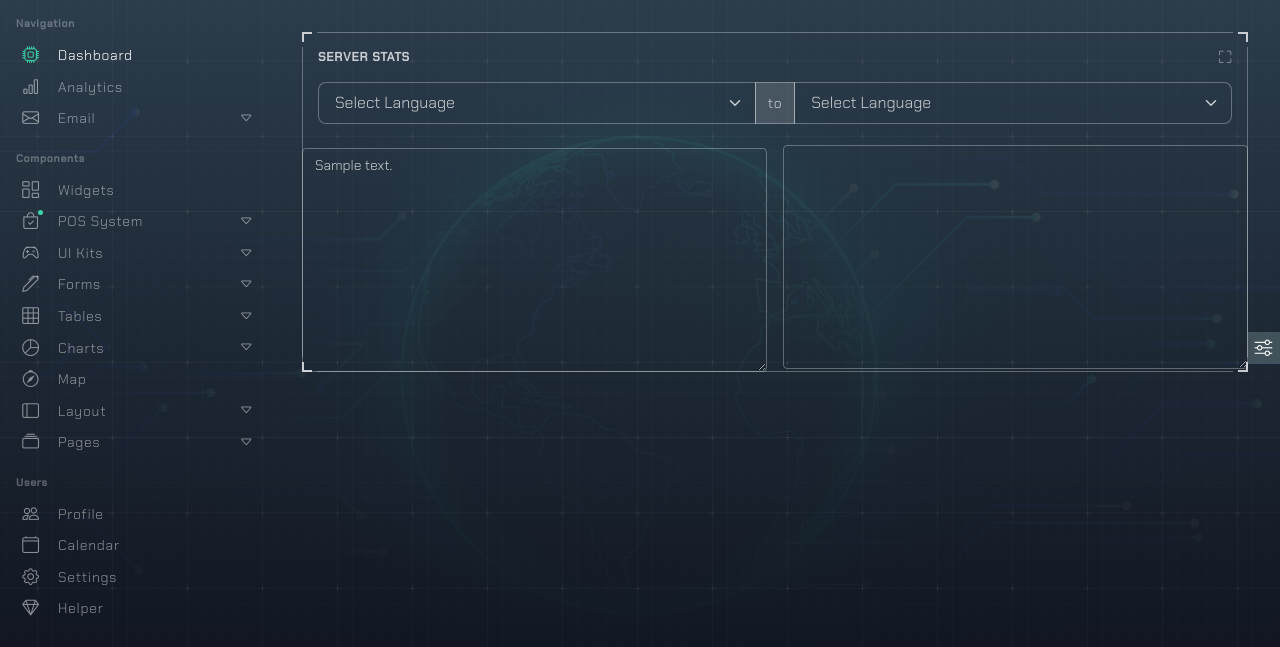
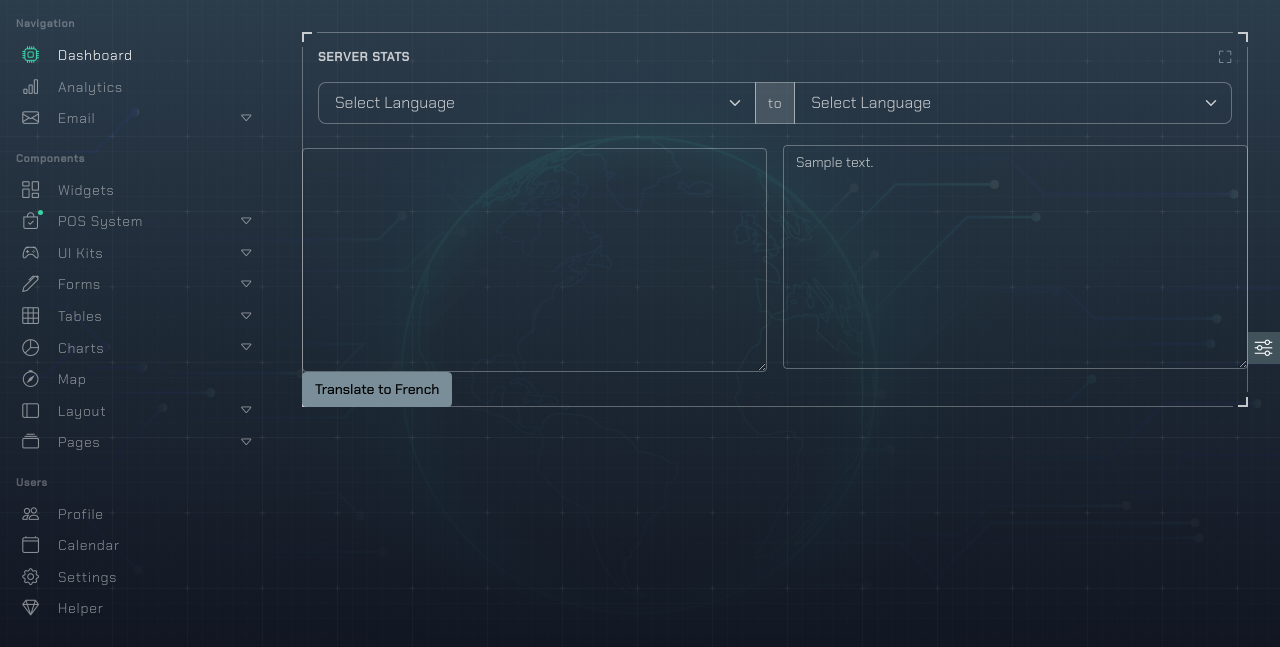
Before and after one commit to martourez21/flask_translation_app-watson, a Flask app: template templates/index.html in a window 1280 px wide. Shown: the part 52-699 px from the top of the page. Run offline with Flask 2, Linux system fonts and the light colour scheme; the template is opened without the code that fills it: most values are stand-ins (such as "Sample title", 1, 10 or a date in 2020); some libraries are stand-ins or nearby versions.

Commit message:
fixed the model_id problem in the view

```diff
--- a/app.py
+++ b/app.py
@@ -4,23 +4,37 @@ This is the start of this application
 Returns:
     _type_: _description_
 """
-from flask import Flask, render_template
+from base64 import encode
+from flask import Flask, request, render_template
+from urllib.parse import quote
+
+import urllib3
 from machinetranslation.translator import english_to_french, french_to_english
 import json
 
 
 app = Flask(__name__)
 
-
-@app.route('/')
-@app.route('/home')
+@app.route('/', methods=['GET', 'POST'])
 def index():
     """Function to load the home page of this application
-
     Returns:
         _type_: _description_
     """
-    text = english_to_french("Apr 13, 2021 · The package python-dotenv installed earlier is used to load them instead of having to pass each variable in the terminal before typing flask run. When you run the application, you should see Home. 2. Configure the application. Install flask-sqlalchemy, flask-migrate. They are needed to run and manage your database.")
+    return render_template('index.html')
+
+@app.route('/translate')
+def translation():
+    phrase = request.args.get("textToTranslate")
+    _model1 = request.args.get("mode_id1")
+    _model2 = request.args.get("mode_id2")
+    print("##############################")
+    print(phrase)
+    model_id = _model1 + '-' +_model2
+    print(model_id)
+
+    text = english_to_french(model_id, phrase)
+
     return render_template('index.html', text=text)
 
 
--- a/machinetranslation/translator.py
+++ b/machinetranslation/translator.py
@@ -18,20 +18,20 @@ lt = LanguageTranslatorV3(version='2022-07-08', authenticator=authenticator)
 #assign your api url to the object
 lt.set_service_url(url)
 
-def english_to_french(english_text):
+def english_to_french(model, english_text):
     """
     This function translates string inputs from english to french
     """
     translation = lt.translate(
     english_text,
-    model_id='en-fr').get_result()
+    model_id=model).get_result()
     data = {}
     for data in translation['translations']:
         print(data['translation'])
 
     return data['translation']
 
-def french_to_english(french_text):
+def french_to_english(model, french_text):
     """
     This function translates input string from french back to english
     """
--- /dev/null
+++ b/static/assets/js/mywebscript.js
@@ -0,0 +1,25 @@
+let translateToFrench = ()=>{
+    textToTranslate = document.getElementById("textToTranslate").value;
+
+    let xhttp = new XMLHttpRequest();
+    xhttp.onreadystatechange = function() {
+        if (this.readyState == 4 && this.status == 200) {
+            document.getElementById("textToTranslate").innerHTML = xhttp.responseText;
+        }
+    };
+    xhttp.open("GET", "englishToFrench?textToTranslate"+"="+textToTranslate, true);
+    xhttp.send();
+}
+
+let translateToEnglish = ()=>{
+    textToTranslate = document.getElementById("textToTranslate").value;
+
+    let xhttp = new XMLHttpRequest();
+    xhttp.onreadystatechange = function() {
+        if (this.readyState == 4 && this.status == 200) {
+            document.getElementById("translated_text").innerHTML = xhttp.responseText;
+        }
+    };
+    xhttp.open("GET", "frenchToEnglish?textToTranslate"+"="+textToTranslate, true);
+    xhttp.send();
+}
--- a/templates/base.html
+++ b/templates/base.html
@@ -640,6 +640,7 @@
 <script data-cfasync="false" src="/cdn-cgi/scripts/5c5dd728/cloudflare-static/email-decode.min.js"></script><script src="assets/js/vendor.min.js" type="89c89fd13e3f8e504b34f2d4-text/javascript"></script>
 <script src="{{url_for('static', filename='assets/js/app.min.js')}}" type="89c89fd13e3f8e504b34f2d4-text/javascript"></script>
 
+<script src="{{url_for('static', filename='assets/js/mywebscript.js')}}" type="text/javascript"></script>
 <script src="{{url_for('static', filename='assets/js/custom.js')}}" type="text/javascript"></script>
 <script src="{{url_for('static', filename='assets/plugins/jvectormap-next/jquery-jvectormap.min.js')}}" type="89c89fd13e3f8e504b34f2d4-text/javascript"></script>
 <script src="{{url_for('static', filename='assets/plugins/jvectormap-content/world-mill.js')}}" type="89c89fd13e3f8e504b34f2d4-text/javascript"></script>
--- a/templates/index.html
+++ b/templates/index.html
@@ -17,25 +17,29 @@
     <span class="flex-grow-1">SERVER STATS</span>
     <a href="#" data-toggle="card-expand" class="text-white text-opacity-50 text-decoration-none"><i class="bi bi-fullscreen"></i></a>
     </div>
-    <form class="input-group" method="GET">
-        <select class="form-select form-select-lg" name="en-fr">
+    <form class="input-group" action="{{url_for('translation')}}" method="GET">
+        <select class="form-select form-select-lg" name="mode_id1">
             <option>Select Language</option>
             <option value="en">English</option>
             <option value="fr">French</option>
           </select>
         <span class="input-group-text">to</span>
         <select class="form-select form-select-lg" name="mode_id2">
-            <option>Select Language</option>
+          <option>Select Language</option>
+          <option value="en">English</option>
+          <option value="fr">French</option>
           </select>
     </div>
 
       <div class="row">
         <div class="col-xl-6">
-        <textarea class="form-control" rows="10" name="textToTranslate" style="margin-top:8px ;">{{text}}</textarea>
+        <textarea class="form-control" rows="10" name="textToTranslate" style="margin-top:8px ;"></textarea>
         </div>
         <div class="col-xl-6">
-        <textarea class="form-control" name="translatedText"  rows="10" style="margin-top:5px ;"></textarea>
+        <textarea class="form-control" name="translatedText"  rows="10" style="margin-top:5px ;">{{text}}</textarea>
         </div>
+        <div class="col-sm-10 ">
+          <button type="submit" class="btn btn-secondary">Translate to French</button>        </div>
       </div>
     </form>
 
```
